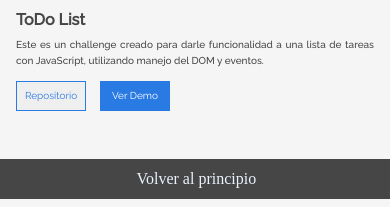
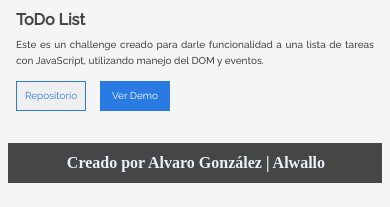
Before and after one commit to Alwallo/Portfolio, a plain HTML site: page index.html in a window 390 px wide. Shown: the part 3507-3714 px from the top of the page. Drawn offline with Linux system fonts and the light colour scheme.

Commit message:
Corrección del footer para pc responsive

```diff
--- a/index.html
+++ b/index.html
@@ -159,10 +159,10 @@
                 </div>
             </div>
         </section>
+        <footer class="flex">
+            <h2>Creado por Alvaro González | Alwallo</h2>
+        </footer>
     </main>
-    <footer class="flex">
-        <a href="#intro">Volver al principio</a>
-    </footer>
     <script src="https://kit.fontawesome.com/c9b96bfd3b.js" crossorigin="anonymous"></script>
 </body>
 </html>
--- a/styles.css
+++ b/styles.css
@@ -333,7 +333,7 @@ footer{
     width: 105%;
 }
 
-footer a{
+footer h2{
     color: var(--hueso);
     text-decoration: none;
     font-size: 28px;
@@ -495,7 +495,7 @@ footer a{
         left: -8px;
     }
 
-    footer>a{
+    footer>h2{
         font-size: 16px;
     }
 }
```
